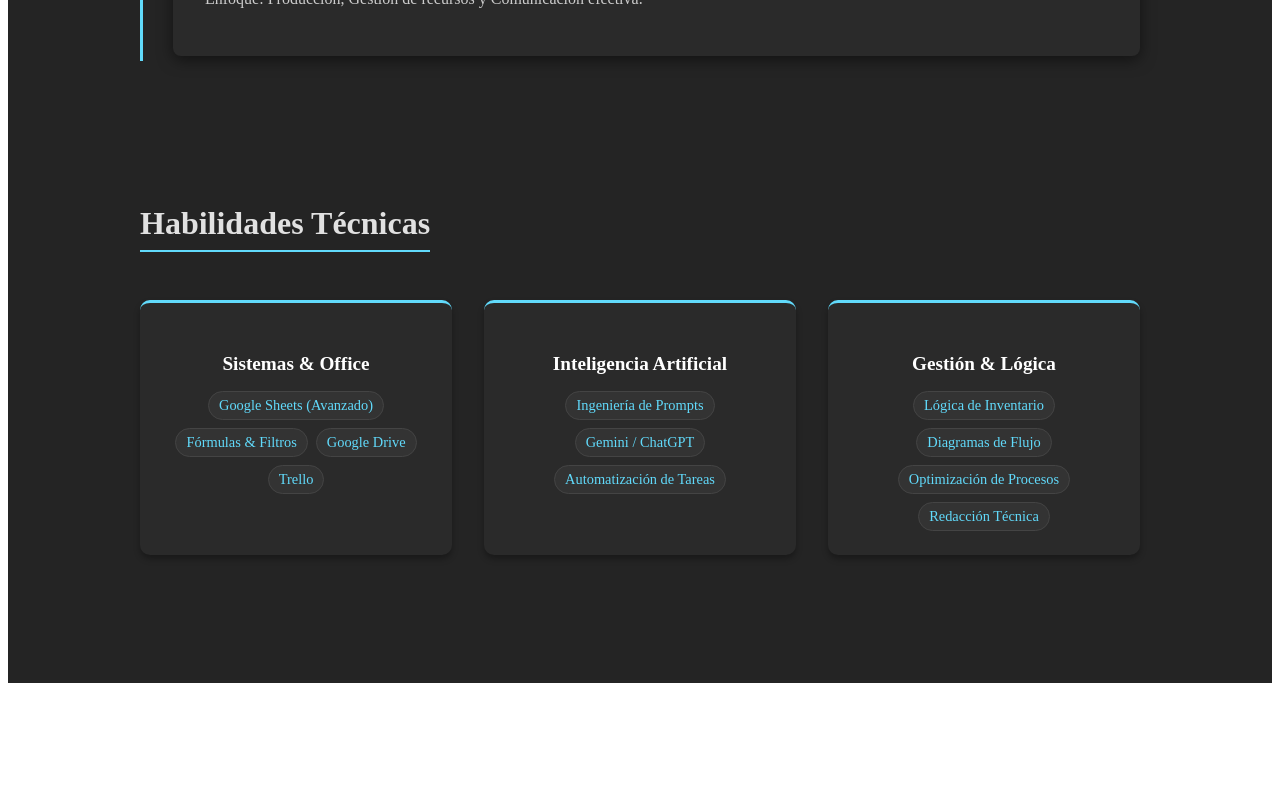
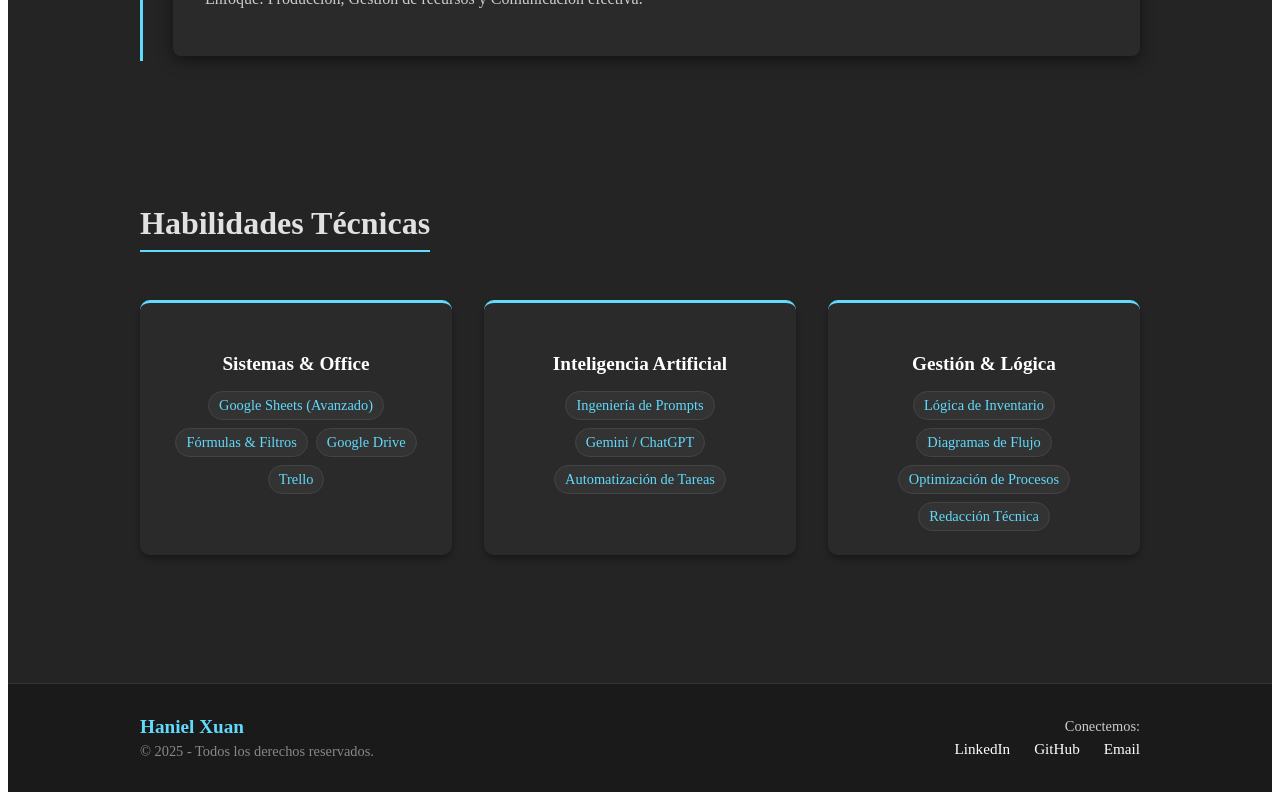
Before and after one commit to Hanielxlopezcornelis/portfolio-haniel, a React (Vite) app: page / in a window 1280 px wide. Shown: the part 1837-2637 px from the top of the page. Before the commit the page ends 2528 px from the top, so only its background shows below. Built offline with nearby package versions, Linux system fonts and the light colour scheme.

Commit message:
implementación del componente Footer
- Se creó el componente 'Footer.jsx' con copyright y enlaces a redes.
- Se actualizó 'App.jsx' para integrar el Footer al final de la vista.
- Se ajustaron estilos flexbox para asegurar que el footer se mantenga abajo.
- Rama actual: rama-footer.

```diff
--- a/src/App.jsx
+++ b/src/App.jsx
@@ -1,15 +1,32 @@
 import { Header } from './components/Header';
 import { Body } from './components/Body';
+import { Footer } from './components/Footer';
+
 
 function App() {
   return (
-      <div style={{ backgroundColor: '#242424', minHeight: '100vh', color: 'white' }}>
+      <div style={styles.appContainer}>
         <Header />
-        <main style={{ paddingTop: '100px', paddingLeft: '2rem', paddingRight: '2rem' }}>
+        <main style={styles.mainContent}>
           <Body />
         </main>
+        <Footer />
       </div>
   )
 }
 
+const styles = {
+  appContainer: {
+    backgroundColor: '#242424',
+    minHeight: '100vh',
+    color: 'white',
+    display: 'flex',
+    flexDirection: 'column',
+  },
+  mainContent: {
+    paddingTop: '100px',
+    flex: 1,
+  }
+};
+
 export default App
--- /dev/null
+++ b/src/components/Footer.jsx
@@ -0,0 +1,74 @@
+export const Footer = () => {
+    return (
+        <footer style={styles.footer}>
+            <div style={styles.container}>
+                <div style={styles.leftSection}>
+                    <h3 style={styles.name}>Haniel Xuan</h3>
+                    <p style={styles.copy}>© {new Date().getFullYear()} - Todos los derechos reservados.</p>
+                </div>
+            <div style={styles.rightSection}>
+                <p style={styles.connectText}>Conectemos:</p>
+                <div style={styles.links}>
+                    <a href="https://www.linkedin.com/in/haniel-xuan-lopez-cornelis-dwfe/" target="_blank" rel="noopener noreferrer" style={styles.link}>LinkedIn</a>
+                    <a href="https://github.com/Hanielxlopezcornelis" target="_blank" rel="noopener noreferrer" style={styles.link}>GitHub</a>
+                    <a href="mailto:hanielxuanlc@gmail.com" style={styles.link}>Email</a>
+                </div>
+            </div>
+            </div>
+        </footer>
+    )
+}
+
+const styles = {
+  footer: {
+    backgroundColor: '#1a1a1a', // Mismo color que el Header
+    color: '#ffffff',
+    padding: '2rem 0',
+    marginTop: 'auto', // Ayuda a que se empuje al fondo
+    borderTop: '1px solid #333',
+  },
+  container: {
+    display: 'flex',
+    justifyContent: 'space-between',
+    alignItems: 'center',
+    maxWidth: '1000px',
+    margin: '0 auto',
+    padding: '0 2rem',
+    flexWrap: 'wrap', // Para que se adapte en celulares
+    gap: '1rem',
+  },
+  leftSection: {
+    display: 'flex',
+    flexDirection: 'column',
+  },
+  name: {
+    margin: 0,
+    fontSize: '1.2rem',
+    color: '#61dafb', // Azul React
+  },
+  copy: {
+    margin: '5px 0 0 0',
+    fontSize: '0.9rem',
+    color: '#888',
+  },
+  rightSection: {
+    display: 'flex',
+    flexDirection: 'column',
+    alignItems: 'flex-end', // Alineado a la derecha
+  },
+  connectText: {
+    margin: '0 0 5px 0',
+    fontSize: '0.9rem',
+    color: '#ccc',
+  },
+  links: {
+    display: 'flex',
+    gap: '1.5rem',
+  },
+  link: {
+    color: '#ffffff',
+    textDecoration: 'none',
+    fontSize: '0.95rem',
+    transition: 'color 0.3s',
+  }
+}
```
